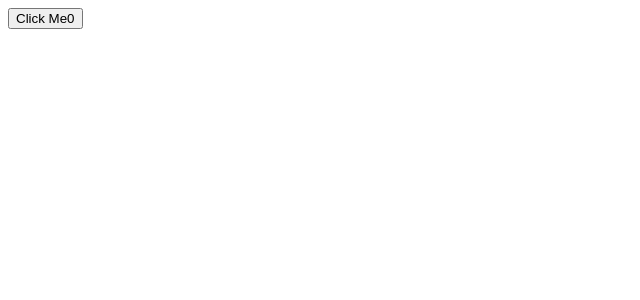
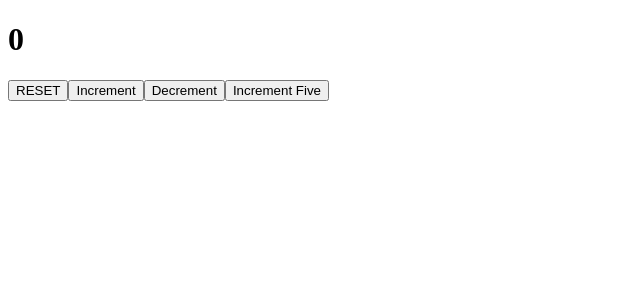
Before and after one commit to Akshatha2023/react-coding-hooks, a React (Vite) app: page / in a window 1280 px wide. Shown: the top 300 px of the page, without its empty margins (0-640 px from the left). Built offline with nearby package versions, Linux system fonts and the light colour scheme.

Commit message:
Counter with previous value- sending function as an argument inside setFunction

```diff
--- a/src/App.jsx
+++ b/src/App.jsx
@@ -1,11 +1,13 @@
 import { useState } from "react";
 import "./App.css";
 import NormalCounter from "./components/useState/NormalCounter";
+import CounterTwo from "./components/useState/CounterTwo";
 
 function App() {
   return (
     <>
-      <NormalCounter />
+      {/* <NormalCounter /> */}
+      <CounterTwo />
     </>
   );
 }
--- /dev/null
+++ b/src/components/useState/CounterTwo.jsx
@@ -0,0 +1,27 @@
+import { useState } from "react";
+const CounterTwo = () => {
+  let initialCount = 0;
+  const [count, setCount] = useState(initialCount);
+  const incrementFive = () => {
+    for (let i = 0; i < 5; i++) {
+      setCount((prev) => prev + 1);
+    }
+  };
+
+  return (
+    <>
+      <h1>{count}</h1>
+      <button
+        onClick={() => {
+          setCount(initialCount);
+        }}
+      >
+        RESET
+      </button>
+      <button onClick={() => setCount(count + 1)}>Increment</button>
+      <button onClick={() => setCount(count - 1)}>Decrement</button>
+      <button onClick={incrementFive}>Increment Five</button>
+    </>
+  );
+};
+export default CounterTwo;
```
